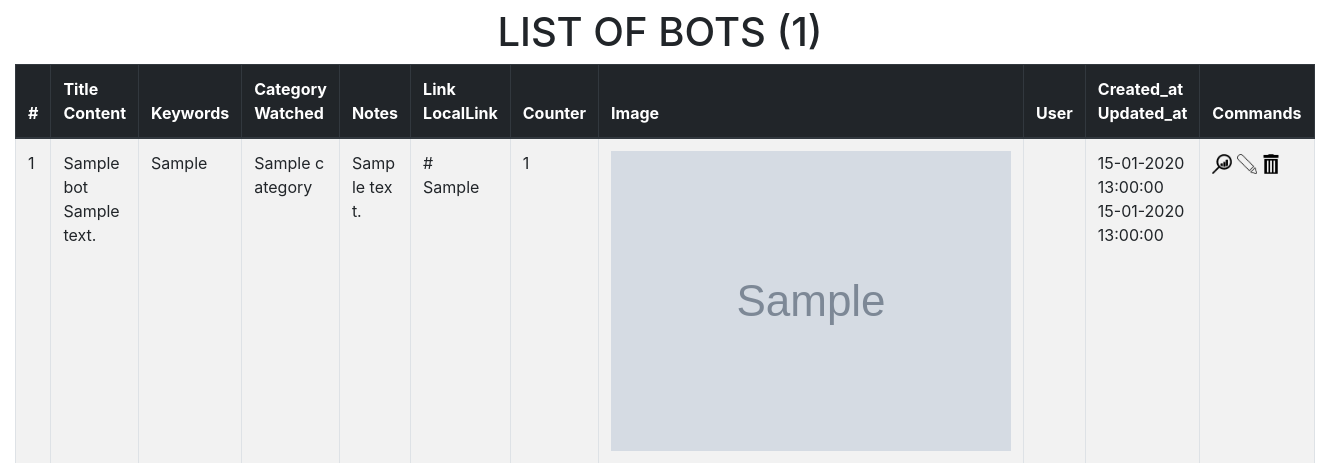
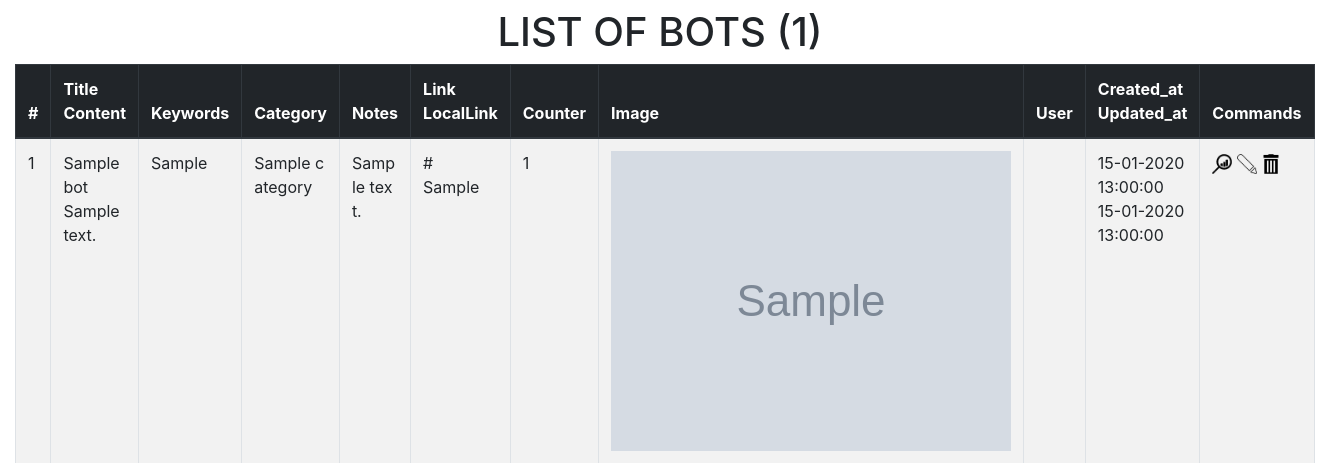
Before and after one commit to ahmetax/MultiChatBots-on-Django, a Django app: page /bots/list in a window 1320 px wide. Shown: the part 153-616 px from the top of the page. Run offline with Django 4.2, Linux system fonts and the light colour scheme; a user stored in the database is signed in; tables that the repository leaves empty hold one stand-in row (values such as "Sample post"); grey boxes marked "Sample" are stand-in pictures; some libraries are stand-ins or nearby versions.

Commit message:
watched removed

```diff
--- a/bots/views.py
+++ b/bots/views.py
@@ -41,7 +41,6 @@ def home_view(request):
     else:
         pass
 
-    # bots = Bot.objects.filter(watched=False)
     bots = Bot.objects.all()
     form = BotFilterForm(request.GET or None)
     bots, form = gen_sorgula(request, form, bots)
--- a/templates/bots/bot_list.html
+++ b/templates/bots/bot_list.html
@@ -19,7 +19,7 @@
                     <th scope="col">#</th>
                     <th scope="col">Title<br>Content</th>
                     <th scope="col">Keywords</th>
-                    <th scope="col">Category<br>Watched</th>
+                    <th scope="col">Category</th>
                     <th scope="col">Notes</th>
                     <th scope="col">Link<br>LocalLink</th>
                     <th scope="col">Counter</th>
@@ -37,7 +37,7 @@
                     <td style="width:80px;">{{ bot.id }}</td>
                     <td>{{ bot.title }}<br>{{ bot.content|safe }}</td>
                     <td>{{ bot.keywords }}</td>
-                    <td>{{ bot.category }}<br>{{ bot.watched }}</td>
+                    <td>{{ bot.category }}</td>
                     <td>{{ bot.notes|safe}}</td>
                     <td>{{ bot.link }}<br>{{ bot.local }}</td>
                     <td>{{ bot.counter }}</td>
```
